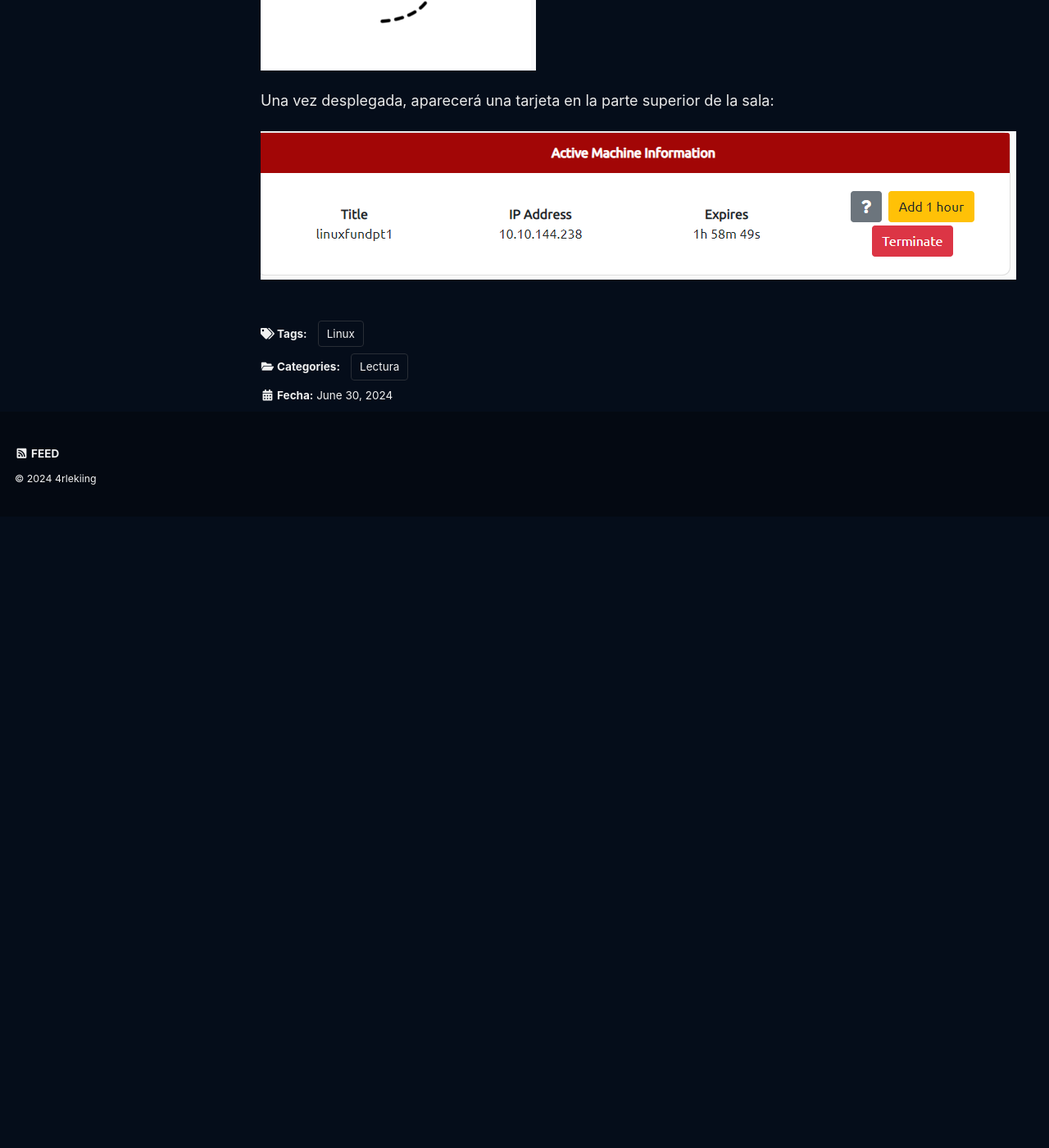
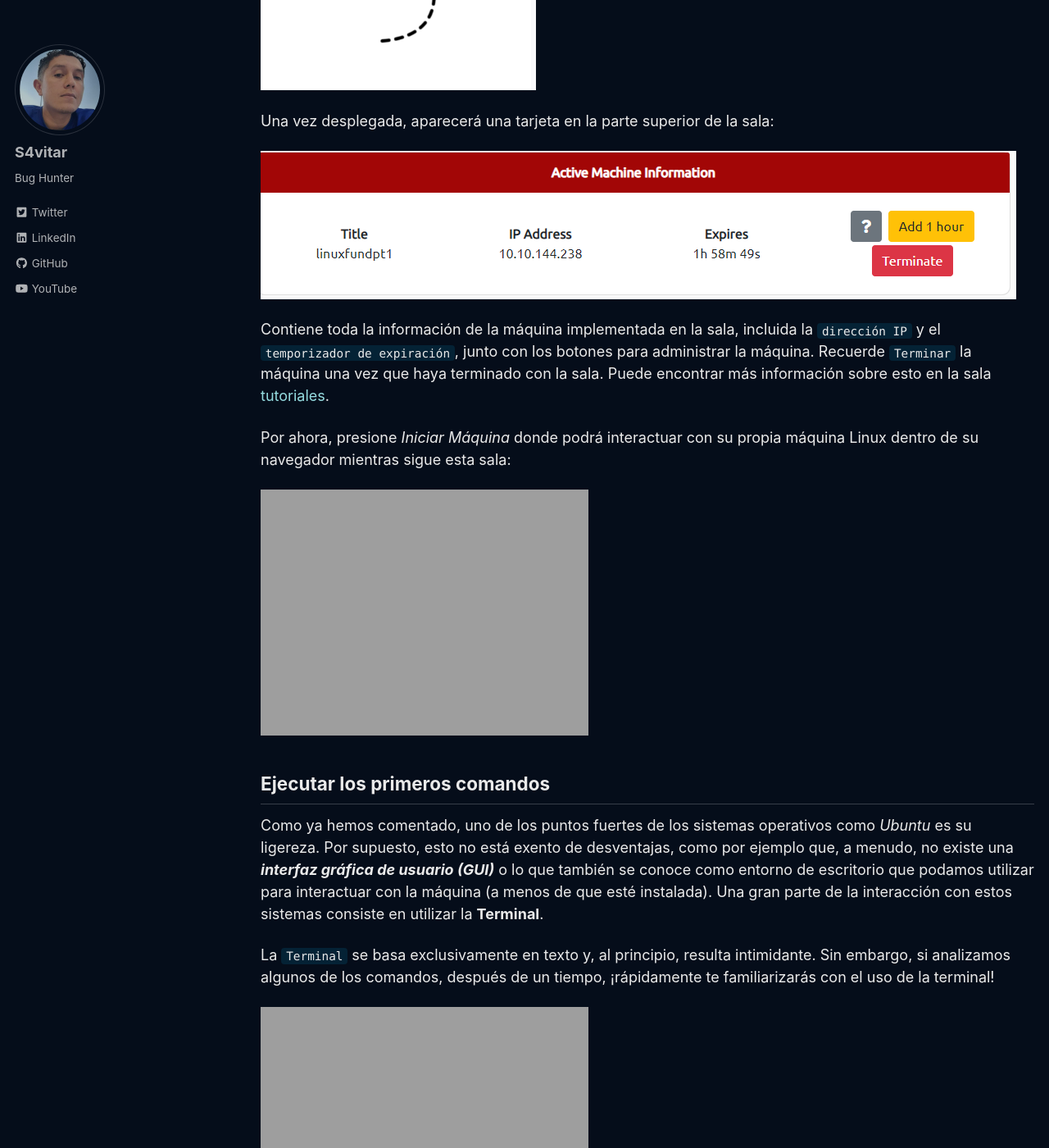
Before and after one commit to 4rleki-ing/TryH4ckm3.github.io, a Jekyll site: the page built from _posts/2024-03-21-Fundamentos-Linux-1.md, in a window 1280 px wide and 1400 px high, scrolled down 2210 px. Shown: the whole window at 82% size. Built offline with Jekyll 4.4.1, drawn with Linux system fonts in a browser that asks for light colours; cached includes are drawn as plain includes; a script that is not in the unit is left out; before the commit the page ends 2840 px from its top, so only the background shows below that; some of the changed text lies outside the part shown.

Commit message:
Update 2024-03-21-Fundamentos-Linux-1.md

````diff
--- a/_posts/2024-03-21-Fundamentos-Linux-1.md
+++ b/_posts/2024-03-21-Fundamentos-Linux-1.md
@@ -49,7 +49,8 @@
 ## Interacción con su primera máquina Linux
 ```text
 Nota:
-   Esta sala tiene una máquina Linux Ubuntu con la que puede interactuar desde su navegador mientras sigue el material de esta sala.
+   Esta sala tiene una máquina Linux Ubuntu con la que puede interactuar desde su navegador mientras
+   sigue el material de esta sala.
 ```
 
 Para comenzar la máquina de la sala, simplemente localice el botón verde `Iniciar máquina` en la parte superior derecha de la tarea y presionelo.
@@ -59,3 +60,25 @@
 Una vez desplegada, aparecerá una tarjeta en la parte superior de la sala:
 
 <img src="https://4rleki-ing.github.io/TryH4ckm3.github.io/assets/images/Linux-1/Maquina-Desplegada.png">
+
+Contiene toda la información de la máquina implementada en la sala, incluida la `dirección IP` y el `temporizador de expiración`, junto con los botones para administrar la máquina. Recuerde `Terminar` la máquina una vez que haya terminado con la sala. Puede encontrar más información sobre esto en la sala [tutoriales](https://tryhackme.com/r/room/tutorial).
+
+Por ahora, presione *Iniciar Máquina* donde podrá interactuar con su propia máquina Linux dentro de su navegador mientras sigue esta sala:
+
+<img src="https://4rleki-ing.github.io/TryH4ckm3.github.io/assets/images/Linux-1/Interactuar.png">
+
+## Ejecutar los primeros comandos
+Como ya hemos comentado, uno de los puntos fuertes de los sistemas operativos como *Ubuntu* es su ligereza. Por supuesto, esto no está exento de desventajas, como por ejemplo que, a menudo, no existe una ***interfaz gráfica de usuario (GUI)*** o lo que también se conoce como entorno de escritorio que podamos utilizar para interactuar con la máquina (a menos de que esté instalada). Una gran parte de la interacción con estos sistemas consiste en utilizar la **Terminal**.
+
+La `Terminal` se basa exclusivamente en texto y, al principio, resulta intimidante. Sin embargo, si analizamos algunos de los comandos, después de un tiempo, ¡rápidamente te familiarizarás con el uso de la terminal!
+
+![Comandos](https://4rleki-ing.github.io/TryH4ckm3.github.io/assets/images/Linux-1/Comandos.png)
+
+Necesitamos poder realizar funciones básicas como navegar hasta los archivos, mostrar su contenido y crear archivos. Los comandos para hacerlo se explican por sí solos (una vez que sepas qué son, por supuesto ...)
+
+Comencemos con 2 de los primeros comandos que he desglosado en la siguiente tabla:
+
+| Comando | Descripción                                                 |
+|---------|-------------------------------------------------------------|
+| echo    | Muestra cualquier texto que le proporcionemos               |
+| whoami  | ¡Descubre con qué usuario estamos conectados actualmente    |
````
